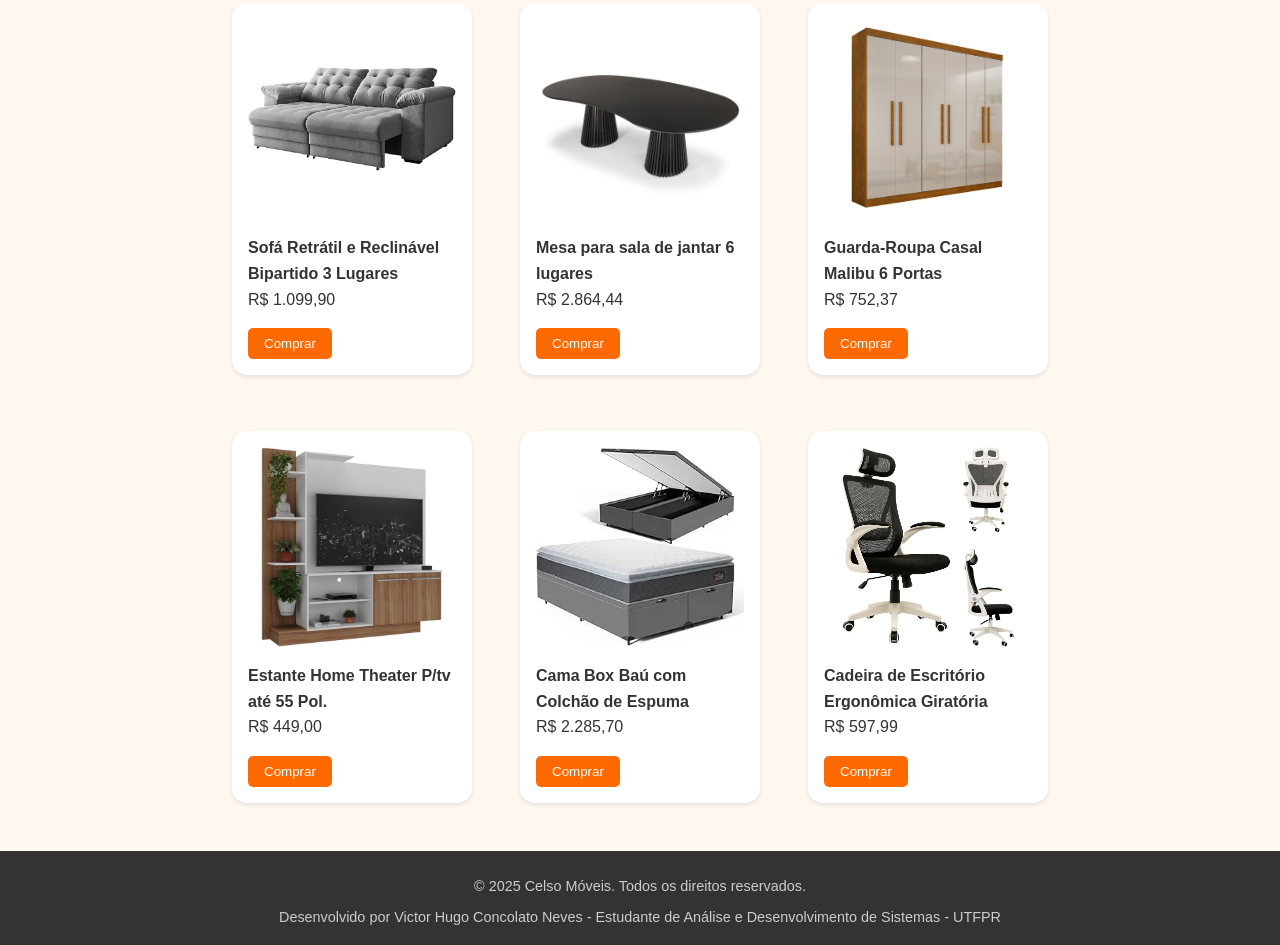
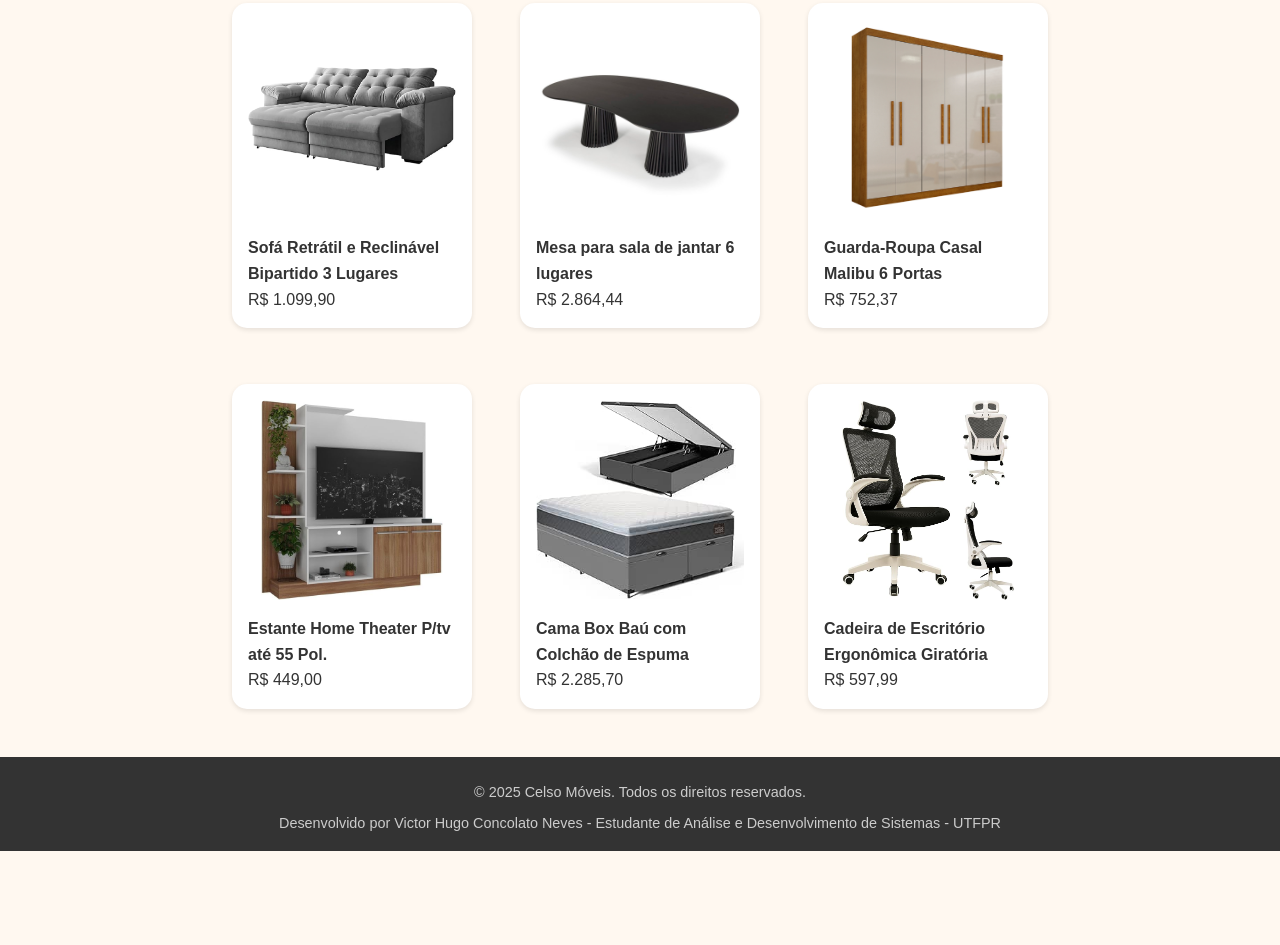
Before and after one commit to victorCNeves/CelsoMoveis, a plain HTML site: page produtos.html in a window 1280 px wide. Shown: the part 191-1136 px from the top of the page. After the commit the page ends 1042 px from the top, so only its background shows below. Drawn offline with Linux system fonts and the light colour scheme.

Commit message:
retirada botao

```diff
--- a/produtos.html
+++ b/produtos.html
@@ -42,7 +42,6 @@
                   R$ 1.099,90</span
                 >
               </figcaption>
-              <button class="produto-comprar">Comprar</button>
             </div>
           </div>
         </li>
@@ -62,7 +61,6 @@
                   R$ 2.864,44</span
                 >
               </figcaption>
-              <button class="produto-comprar">Comprar</button>
             </div>
           </div>
         </li>
@@ -82,7 +80,6 @@
                   R$ 752,37</span
                 >
               </figcaption>
-              <button class="produto-comprar">Comprar</button>
             </div>
           </div>
         </li>
@@ -102,7 +99,6 @@
                   R$ 449,00</span
                 >
               </figcaption>
-              <button class="produto-comprar">Comprar</button>
             </div>
           </div>
         </li>
@@ -122,7 +118,6 @@
                   R$ 2.285,70</span
                 >
               </figcaption>
-              <button class="produto-comprar">Comprar</button>
             </div>
           </div>
         </li>
@@ -144,7 +139,6 @@
                   R$ 597,99</span
                 >
               </figcaption>
-              <button class="produto-comprar">Comprar</button>
             </div>
           </div>
         </li>
--- a/style.css
+++ b/style.css
@@ -225,21 +225,6 @@ footer p {
   padding-top: 0.5rem;
 }
 
-.produto-comprar {
-  background-color: #ff6a00;
-  color: white;
-  border: none;
-  border-radius: 5px;
-  padding: 0.5rem 1rem;
-  margin-top: 1rem;
-  cursor: pointer;
-  transition: 0.3s;
-}
-
-.produto-comprar:hover {
-  background-color: #d35400;
-}
-
 /* Quem Somos */
 .sobre-img-loja {
   width: 60%;
```
